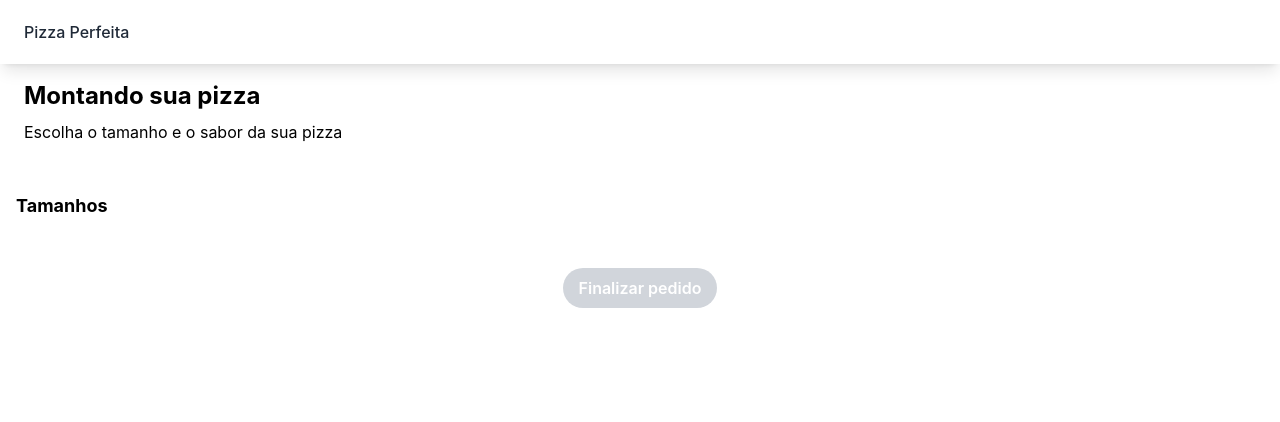
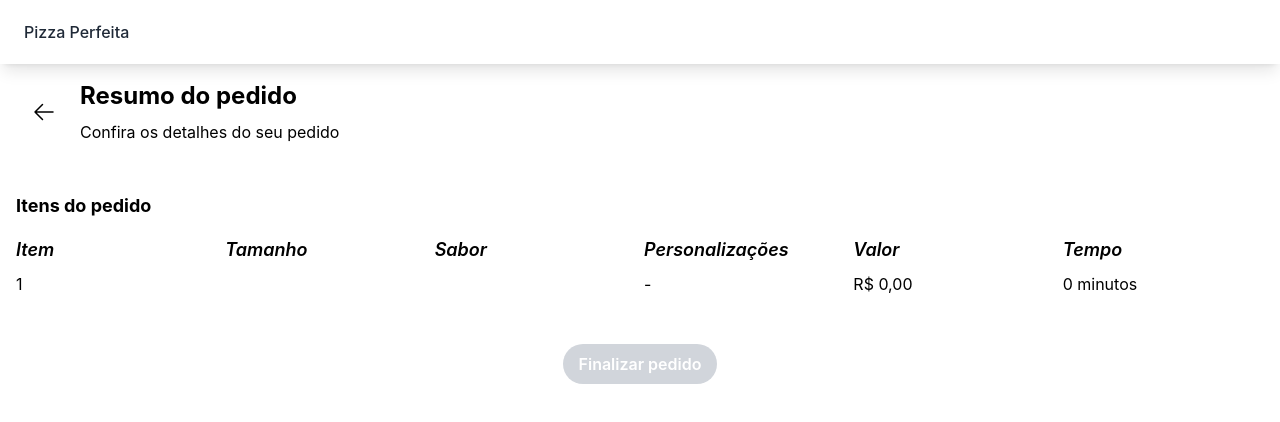
Before and after one commit to matheusarro/perfect-pizza, a React (Vite) app: page /summary in a window 1280 px wide. Shown: the top 422 px of the page. Built offline with nearby package versions, Linux system fonts and the light colour scheme.

Commit message:
feat: add order summary

```diff
--- a/src/pages/Summary/Summary.tsx
+++ b/src/pages/Summary/Summary.tsx
@@ -1,17 +1,16 @@
 import Button from '@/components/Button/Button';
-import Card from '@/components/Card/Card';
 import Header from '@/components/Header/Header';
 import { useOrderContext } from '@/contexts/Order/OrderContext';
-import { ROUTES } from '@/contexts/Router/routes';
 import { useNavigate } from 'react-router-dom';
 
 function Summary() {
-  const { order, changeSize, changeFlavor } = useOrderContext();
+  const { order } = useOrderContext();
   const navigate = useNavigate();
 
   const ID = 1;
 
   const handleNextStep = () => {
+    alert('Conferir log');
     console.log(order);
   };
 
@@ -20,11 +19,51 @@ function Summary() {
 
   return (
     <div className={'flex h-full w-full flex-col gap-8 md:gap-12'}>
-      <Header title={'Montando sua pizza'} description={'Escolha o tamanho e o sabor da sua pizza'} />
+      <Header
+        title={'Resumo do pedido'}
+        description={'Confira os detalhes do seu pedido'}
+        showBackButton
+        onBackButtonClick={() => navigate(-1)}
+      />
 
-      <div>
-        <span className={'text-lg font-bold'}>{'Tamanhos'}</span>
-        <div className={'grid grid-cols-1 gap-4 md:grid-cols-2 lg:grid-cols-3'}></div>
+      <div className={'flex flex-col gap-4'}>
+        <span className={'text-lg font-bold'}>{'Itens do pedido'}</span>
+
+        <div className={'grid w-full grid-cols-6 gap-2'}>
+          <span className={'text-lg font-semibold italic'}>Item</span>
+          <span className={'text-lg font-semibold italic'}>Tamanho</span>
+          <span className={'text-lg font-semibold italic'}>Sabor</span>
+          <span className={'text-lg font-semibold italic'}>Personalizações</span>
+          <span className={'text-lg font-semibold italic'}>Valor</span>
+          <span className={'text-lg font-semibold italic'}>Tempo</span>
+
+          {order.map((pizza) => (
+            <>
+              <span>{pizza.itemID}</span>
+              <span>{pizza.size?.name}</span>
+              <span>{pizza.flavor?.name}</span>
+              <span>
+                {pizza.additionals && pizza.additionals?.length > 0
+                  ? pizza.additionals?.map((additional) => additional.name).join(',')
+                  : '-'}
+              </span>
+              <span>
+                {(
+                  (pizza.size?.price || 0) +
+                  (pizza.flavor?.price || 0) +
+                  (pizza.additionals?.reduce((acc, curr) => acc + curr.price, 0) || 0)
+                ).toLocaleString('pt-BR', { style: 'currency', currency: 'BRL' })}
+              </span>
+              <span>
+                {`${
+                  (pizza.size?.time || 0) +
+                  (pizza.flavor?.time || 0) +
+                  (pizza.additionals?.reduce((acc, curr) => acc + curr.time, 0) || 0)
+                } minutos`}
+              </span>
+            </>
+          ))}
+        </div>
       </div>
 
       <div className="flex justify-center">
```
